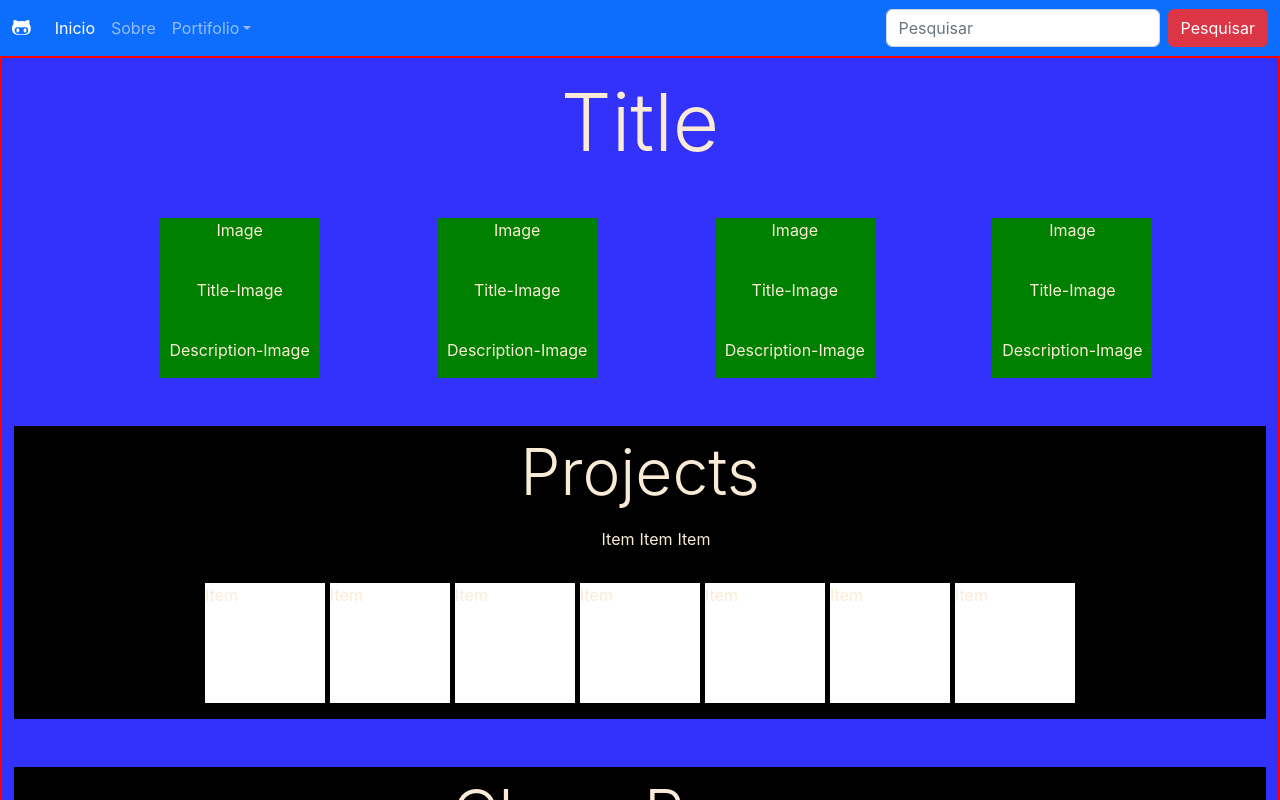
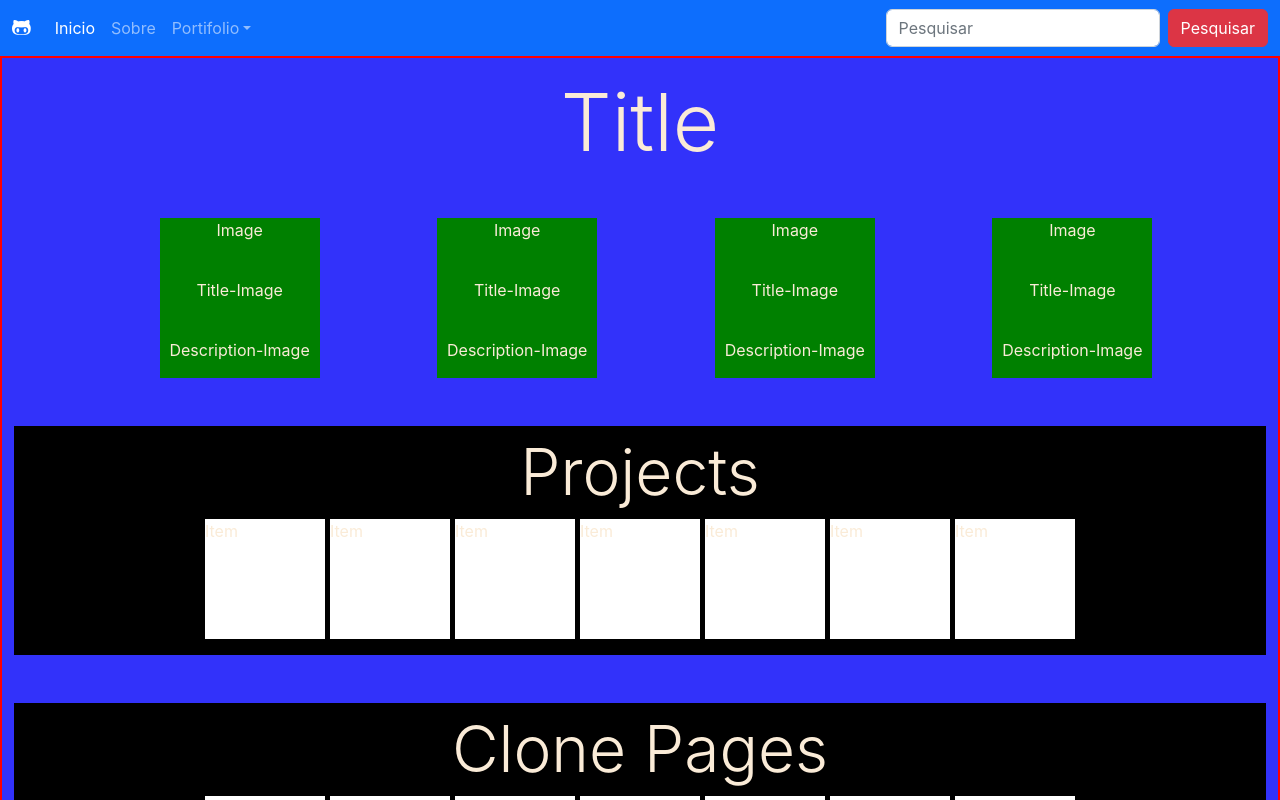
Before and after one commit to CamiloCCarvalho/learning-spa, a React (Create React App) app: page /portifolio in a window 1280 px wide. Shown: the top 800 px of the page. Built offline with nearby package versions, Linux system fonts and the light colour scheme.

Commit message:
Commit Att

```diff
--- a/src/components/fullPort/personalClones/index.js
+++ b/src/components/fullPort/personalClones/index.js
@@ -11,8 +11,6 @@ export const PersonalClones = () => {
         <Fragment>
             <div className="container-fluid mt-5 mb-5 personalClonesBox">
                 <h2 className="display-3 text-center pt-2">Clone Pages</h2>
-                <div>
-                    <p className="text-center mt-3">Nav-Clones</p>
                     <GridProjects>
                         <ItemProject/>
                         <ItemProject/>
@@ -21,9 +19,7 @@ export const PersonalClones = () => {
                         <ItemProject/>
                         <ItemProject/>
                         <ItemProject/>
-
                     </GridProjects>
-                </div>
             </div>
         </Fragment>
     )
--- a/src/components/fullPort/personalProjects/index.js
+++ b/src/components/fullPort/personalProjects/index.js
@@ -1,5 +1,4 @@
 import {React, Fragment} from 'react'
-import {NavProjects} from './navProjects'
 import {GridProjects} from '../../../shared/gridProjects'
 import {ItemProject} from '../../../shared/gridProjects/itemProject'
 
@@ -13,7 +12,6 @@ export const PersonalProjects = () => {
         <Fragment>
             <div className="container-fluid mt-5 personalProjectsBox">
                 <h2 className="display-3 text-center pt-2">Projects</h2>
-                <NavProjects/>
                 <GridProjects>
                     <ItemProject/>
                     <ItemProject/>
--- a/src/components/fullPort/personalProjects/navProjects/index.js
+++ /dev/null
@@ -1,22 +0,0 @@
-import {React, Fragment} from 'react'
-import './navProjects.css'
-
-
-
-export const NavProjects = () => {
-
-    return (
-        <Fragment>
-            <div className="container-fluid">
-                <nav>
-                    <ul className="navProjects mt-3 pb-3">
-                        <li>Item </li>
-                        <li>Item </li>
-                        <li>Item </li>
-                    </ul>
-                </nav>
-            </div>
-        </Fragment>
-
-    )
-}
--- a/src/components/fullPort/personalProjects/navProjects/navProjects.css
+++ /dev/null
@@ -1,13 +0,0 @@
-.navProjects {
-    display: flex;
-    flex-flow: row wrap;
-    justify-content:center;
-    align-items:center;
-    gap: 5px;
-}
-
-li, a {
-    list-style-type: none;
-    text-decoration: none;
-    text-align: left;
-}
```
